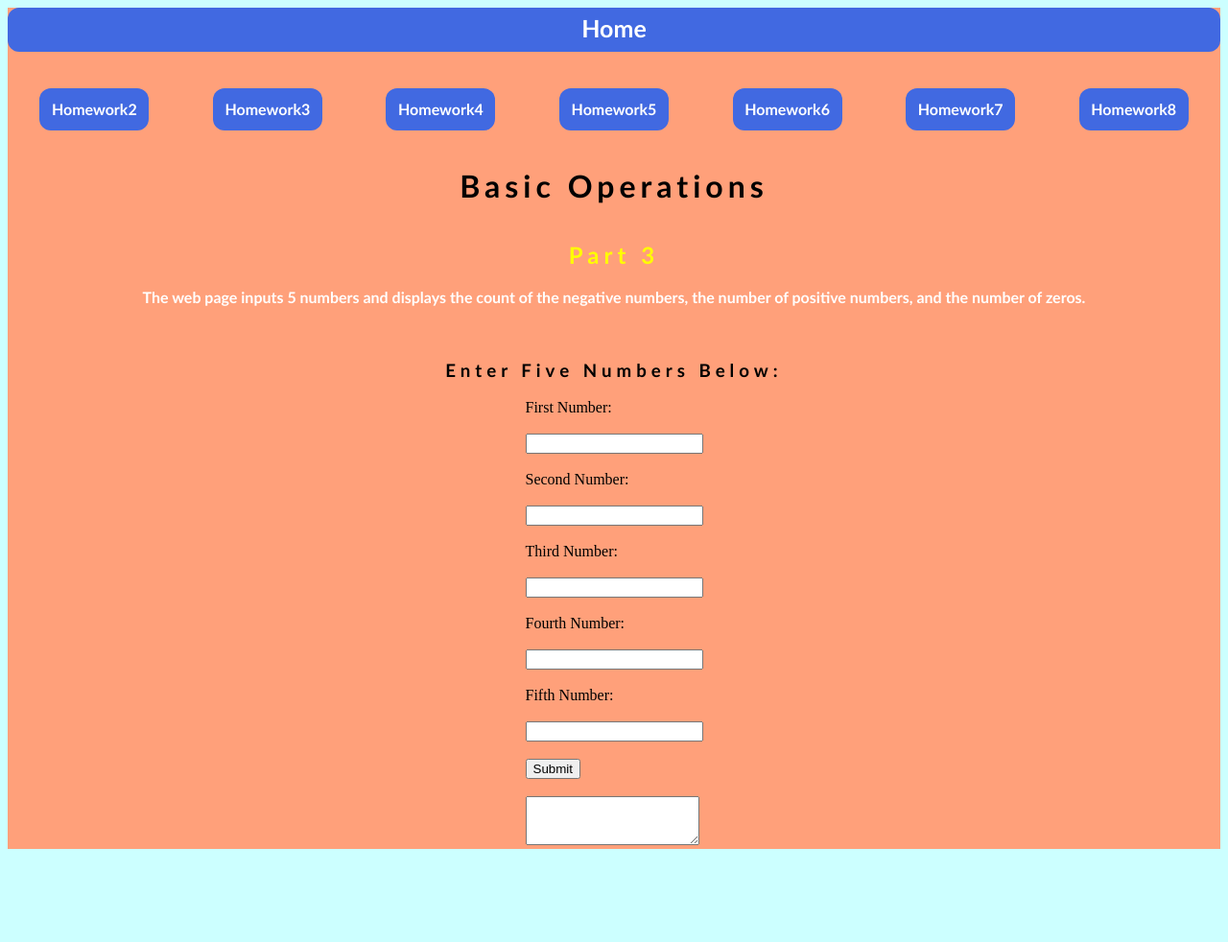
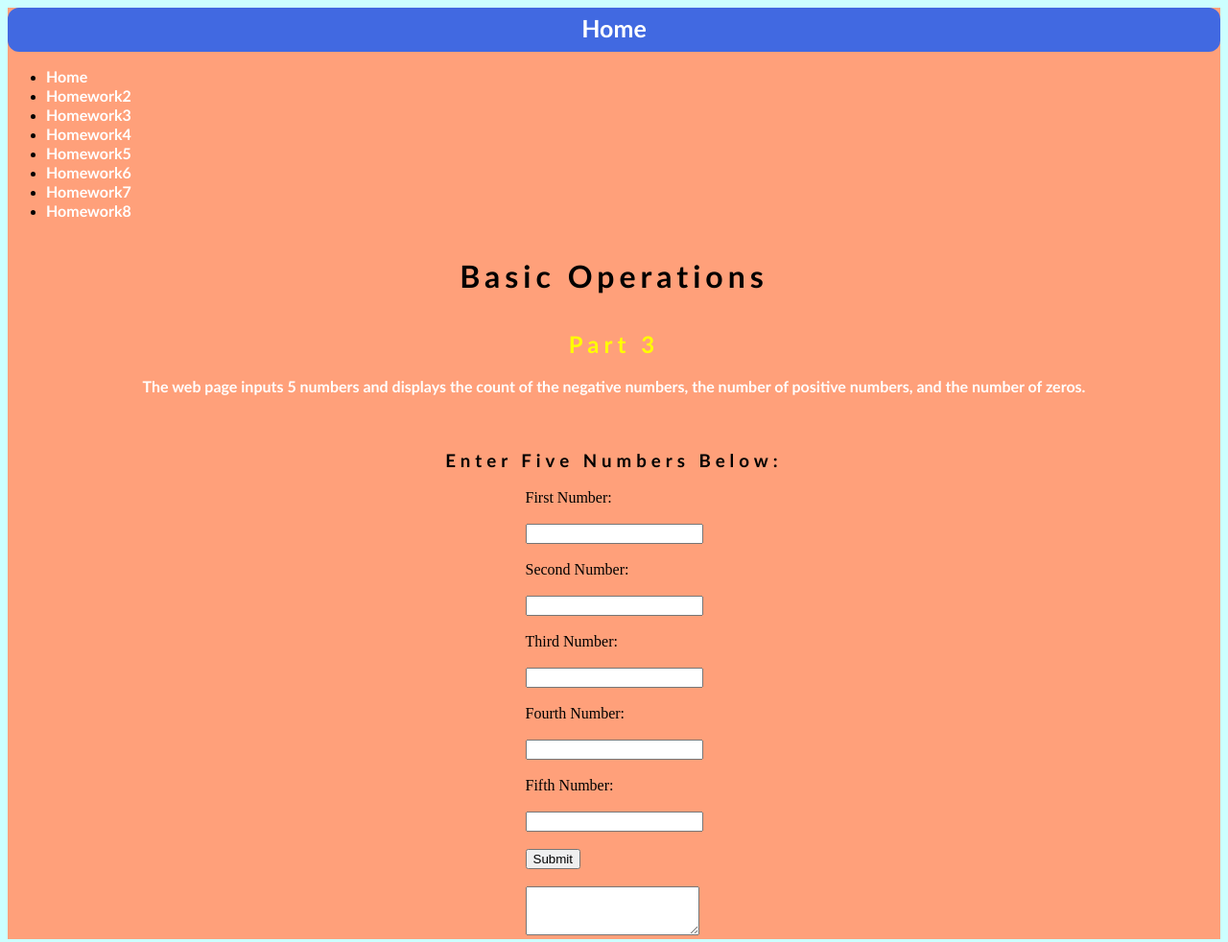
Before and after one commit to Fvargas78/hw2part3, a plain HTML site: page index.html in a window 1280 px wide. Shown: the whole page at 96% size. Before the commit the page ends 923 px from the top, so only its background shows below. Drawn offline with nearby package versions, Linux system fonts and the light colour scheme.

Commit message:
Update index.html

```diff
--- a/index.html
+++ b/index.html
@@ -13,16 +13,18 @@
     <header>
             <div id="HomeButton">
                 <a href="https://fvargas78.github.io/hw1/">Home</a>
-                </div>
-            <div id="Links">
-                 <a class="active" href="https://fvargas78.github.io/hw2/">Homework2</a>
-                 <a class="active" href="https://fvargas78.github.io/hw3/">Homework3</a>
-                 <a class="active" href="https://fvargas78.github.io/hw4/">Homework4</a>
-                 <a class="active" href="https://fvargas78.github.io/hw5/">Homework5</a>
-                 <a class="active" href="https://fvargas78.github.io/hw6/">Homework6</a>
-                 <a class="active" href="https://fvargas78.github.io/hw7/">Homework7</a>
-                 <a class="active" href="https://fvargas78.github.io/hw8/">Homework8</a>
-                </div>
+        </div>
+
+      <ul class="nav">
+        <li><a class="w3-btn" href="https://fvargas78.github.io/hw1/">Home</a></li>
+        <li><a class="w3-btn" href="https://fvargas78.github.io/hw2/">Homework2</a></li>
+        <li><a class="w3-btn" href="https://fvargas78.github.io/hw3/">Homework3</a></li>
+        <li><a class="w3-btn" href="https://fvargas78.github.io/hw4/">Homework4</a></li>
+        <li><a class="w3-btn" href="https://fvargas78.github.io/hw5/">Homework5</a></li>
+        <li><a class="w3-btn" href="https://fvargas78.github.io/hw6/">Homework6</a></li>
+        <li><a class="w3-btn" href="https://fvargas78.github.io/hw7/">Homework7</a></li>
+        <li><a class="w3-btn" href="https://fvargas78.github.io/hw8/">Homework8</a></li>
+</ul>
     </header>
             <main>
                 <h1>Basic Operations</h1>
```
